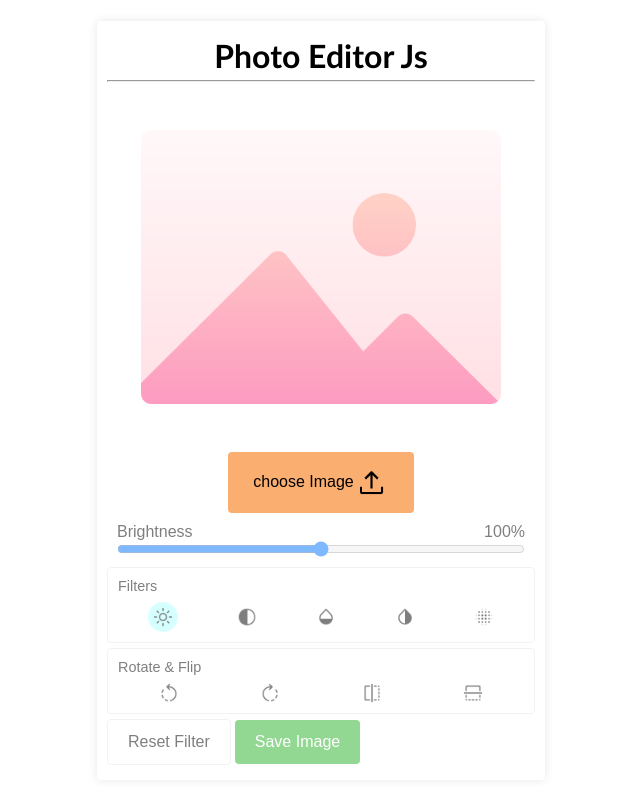
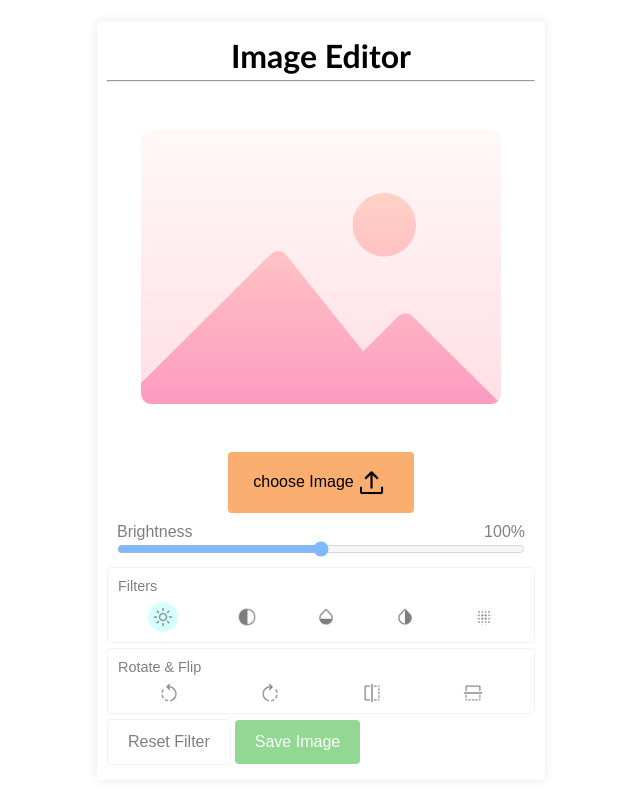
Before and after one commit to KumarAmit-Singh/Image_Editor, a plain HTML site: page index.html in a window 1280 px wide. Shown: the whole page, without its empty margins (319-959 px from the left). Drawn offline with Linux system fonts and the light colour scheme.

Commit message:
edit some text

```diff
--- a/index.html
+++ b/index.html
@@ -3,12 +3,12 @@
     <meta charset="UTF-8" />
     <meta http-equiv="X-UA-Compatible" content="IE=edge" />
     <meta name="viewport" content="width=device-width, initial-scale=1.0" />
-    <title>photo editor app</title>
+    <title>Image Editor</title>
     <link rel="stylesheet" href="style.css" />
   </head>
   <body>
     <div class="container disabled">
-      <h1>photo editor js</h1>
+      <h1>Image Editor</h1>
       <hr />
       <div class="view_img">
         <img src="./one (2).png" alt="" />
```
